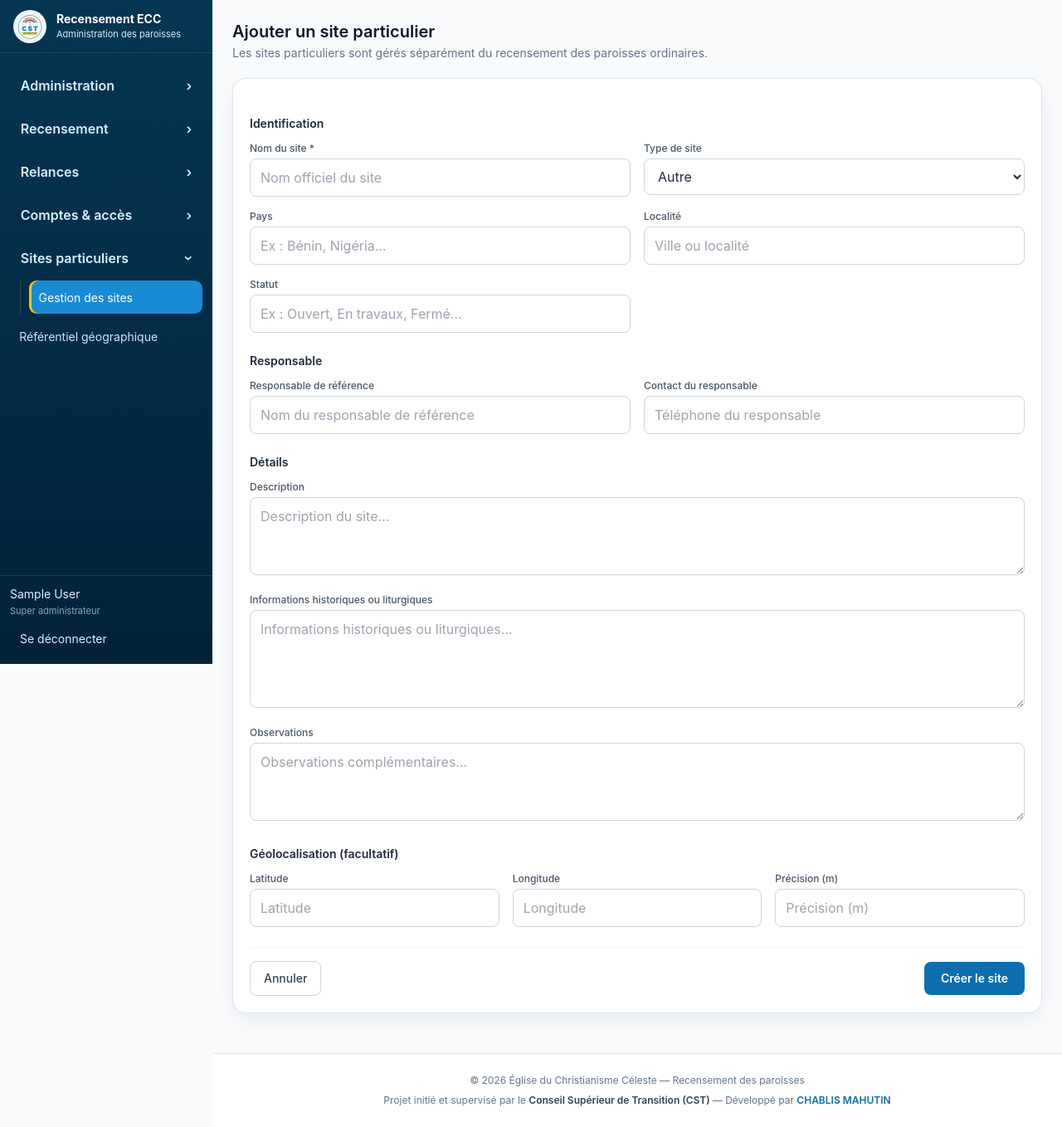
After one commit to cst-ecc/ecc2026, a Django app: page /sites-particuliers/ajouter/ in a window 1280 px wide. The commit adds this page. Shown: the whole page at 83% size. Run offline with Django 5.2, Linux system fonts and the light colour scheme; the visitor is signed in with stand-in values (Sample User, id 1); data comes from the database, SQL or seed files in the repository; data that the repository does not hold is empty; some libraries are stand-ins or nearby versions.

Commit message:
system de gestion de sites particuliers mis en place

```diff
--- a/recensement/context_processors.py
+++ b/recensement/context_processors.py
@@ -4,6 +4,7 @@ from .permissions import (
     districts_autorises,
     get_role,
     peut_creer_utilisateur,
+    peut_gerer_sites_particuliers,
     zones_autorisees,
 )
 
@@ -63,6 +64,8 @@ def role_context(request):
         # Système de relances de validation.
         "peut_voir_menu_relances": relances.peut_voir_menu_relances(user),
         "nb_relances_disponibles": relances.nb_actions_relance_disponibles(user),
+        # Sites particuliers.
+        "peut_gerer_sites_particuliers": peut_gerer_sites_particuliers(user),
         # Périmètre utilisateur pour l'affichage dans les templates.
         "user_scope": _build_user_scope(user, role),
     }
--- /dev/null
+++ b/recensement/forms/sites_particuliers_forms.py
@@ -0,0 +1,78 @@
+"""Formulaire dédié aux sites particuliers (CRUD séparé du recensement)."""
+
+from django import forms
+
+from ..models import SiteParticulier
+from .base import INPUT_CSS, SELECT_CSS
+
+
+class SiteParticulierForm(forms.ModelForm):
+
+    class Meta:
+        model = SiteParticulier
+        fields = [
+            "nom",
+            "type_site",
+            "pays",
+            "localite",
+            "description",
+            "responsable",
+            "contact_responsable",
+            "statut",
+            "observations",
+            "informations_historiques",
+            "latitude",
+            "longitude",
+            "precision_gps",
+        ]
+        widgets = {
+            "nom": forms.TextInput(attrs={
+                "class": INPUT_CSS,
+                "placeholder": "Nom officiel du site",
+            }),
+            "type_site": forms.Select(attrs={"class": SELECT_CSS}),
+            "pays": forms.TextInput(attrs={
+                "class": INPUT_CSS,
+                "placeholder": "Ex : Bénin, Nigéria…",
+            }),
+            "localite": forms.TextInput(attrs={
+                "class": INPUT_CSS,
+                "placeholder": "Ville ou localité",
+            }),
+            "description": forms.Textarea(attrs={
+                "class": INPUT_CSS, "rows": 3,
+                "placeholder": "Description du site…",
+            }),
+            "responsable": forms.TextInput(attrs={
+                "class": INPUT_CSS,
+                "placeholder": "Nom du responsable de référence",
+            }),
+            "contact_responsable": forms.TextInput(attrs={
+                "class": INPUT_CSS,
+                "placeholder": "Téléphone du responsable",
+            }),
+            "statut": forms.TextInput(attrs={
+                "class": INPUT_CSS,
+                "placeholder": "Ex : Ouvert, En travaux, Fermé…",
+            }),
+            "observations": forms.Textarea(attrs={
+                "class": INPUT_CSS, "rows": 3,
+                "placeholder": "Observations complémentaires…",
+            }),
+            "informations_historiques": forms.Textarea(attrs={
+                "class": INPUT_CSS, "rows": 4,
+                "placeholder": "Informations historiques ou liturgiques…",
+            }),
+            "latitude": forms.NumberInput(attrs={
+                "class": INPUT_CSS, "step": "0.0000001",
+                "placeholder": "Latitude",
+            }),
+            "longitude": forms.NumberInput(attrs={
+                "class": INPUT_CSS, "step": "0.0000001",
+                "placeholder": "Longitude",
+            }),
+            "precision_gps": forms.NumberInput(attrs={
+                "class": INPUT_CSS, "step": "0.01",
+                "placeholder": "Précision (m)",
+            }),
+        }
--- a/recensement/templates/recensement/includes/_sidebar_nav.html
+++ b/recensement/templates/recensement/includes/_sidebar_nav.html
@@ -34,5 +34,13 @@
   <div class="sidebar-submenu"><a href="{% url 'recensement:utilisateur_list' %}" class="sidebar-link {% if 'utilisateur' in url_name or 'affectation' in url_name %}is-active{% endif %}">Utilisateurs subordonnés</a></div>
 </details>
 {% endif %}
+{% if peut_gerer_sites_particuliers %}
+<details class="sidebar-group" {% if 'site_particulier' in url_name %}open{% endif %}>
+  <summary class="sidebar-summary"><span>Sites particuliers</span><span aria-hidden="true">›</span></summary>
+  <div class="sidebar-submenu">
+    <a href="{% url 'recensement:site_particulier_list' %}" class="sidebar-link {% if 'site_particulier' in url_name %}is-active{% endif %}">Gestion des sites</a>
+  </div>
+</details>
+{% endif %}
 {% if is_super_admin %}<a href="/admin/" target="_blank" rel="noopener" class="sidebar-link mt-2">Référentiel géographique</a>{% endif %}
 {% endwith %}
--- /dev/null
+++ b/recensement/templates/recensement/sites_particuliers_form.html
@@ -0,0 +1,116 @@
+{% extends "recensement/base.html" %}
+
+{% block title %}{% if is_edit %}Modifier {{ site.nom }}{% else %}Nouveau site particulier{% endif %}{% endblock %}
+
+{% block content %}
+<div class="mb-5">
+  <h1 class="text-xl font-semibold text-slate-900">
+    {% if is_edit %}Modifier le site : {{ site.nom }}{% else %}Ajouter un site particulier{% endif %}
+  </h1>
+  <p class="text-sm text-slate-500 mt-0.5">
+    Les sites particuliers sont gérés séparément du recensement des paroisses ordinaires.
+  </p>
+</div>
+
+<form method="post" class="app-card p-5 space-y-6">
+  {% csrf_token %}
+
+  {% if form.non_field_errors %}
+    <div class="rounded-lg bg-red-50 border border-red-200 px-4 py-3 text-sm text-red-700">
+      {% for error in form.non_field_errors %}
+        <p>{{ error }}</p>
+      {% endfor %}
+    </div>
+  {% endif %}
+
+  <fieldset>
+    <legend class="text-sm font-semibold text-slate-800 mb-3">Identification</legend>
+    <div class="grid md:grid-cols-2 gap-4">
+      <div>
+        <label for="id_nom" class="block text-xs font-medium text-slate-600 mb-1">Nom du site *</label>
+        {{ form.nom }}
+        {% if form.nom.errors %}<p class="text-xs text-red-600 mt-1">{{ form.nom.errors.0 }}</p>{% endif %}
+      </div>
+      <div>
+        <label for="id_type_site" class="block text-xs font-medium text-slate-600 mb-1">Type de site</label>
+        {{ form.type_site }}
+      </div>
+      <div>
+        <label for="id_pays" class="block text-xs font-medium text-slate-600 mb-1">Pays</label>
+        {{ form.pays }}
+      </div>
+      <div>
+        <label for="id_localite" class="block text-xs font-medium text-slate-600 mb-1">Localité</label>
+        {{ form.localite }}
+      </div>
+      <div>
+        <label for="id_statut" class="block text-xs font-medium text-slate-600 mb-1">Statut</label>
+        {{ form.statut }}
+      </div>
+    </div>
+  </fieldset>
+
+  <fieldset>
+    <legend class="text-sm font-semibold text-slate-800 mb-3">Responsable</legend>
+    <div class="grid md:grid-cols-2 gap-4">
+      <div>
+        <label for="id_responsable" class="block text-xs font-medium text-slate-600 mb-1">Responsable de référence</label>
+        {{ form.responsable }}
+      </div>
+      <div>
+        <label for="id_contact_responsable" class="block text-xs font-medium text-slate-600 mb-1">Contact du responsable</label>
+        {{ form.contact_responsable }}
+      </div>
+    </div>
+  </fieldset>
+
+  <fieldset>
+    <legend class="text-sm font-semibold text-slate-800 mb-3">Détails</legend>
+    <div class="space-y-4">
+      <div>
+        <label for="id_description" class="block text-xs font-medium text-slate-600 mb-1">Description</label>
+        {{ form.description }}
+      </div>
+      <div>
+        <label for="id_informations_historiques" class="block text-xs font-medium text-slate-600 mb-1">Informations historiques ou liturgiques</label>
+        {{ form.informations_historiques }}
+      </div>
+      <div>
+        <label for="id_observations" class="block text-xs font-medium text-slate-600 mb-1">Observations</label>
+        {{ form.observations }}
+      </div>
+    </div>
+  </fieldset>
+
+  <fieldset>
+    <legend class="text-sm font-semibold text-slate-800 mb-3">Géolocalisation (facultatif)</legend>
+    <div class="grid md:grid-cols-3 gap-4">
+      <div>
+        <label for="id_latitude" class="block text-xs font-medium text-slate-600 mb-1">Latitude</label>
+        {{ form.latitude }}
+        {% if form.latitude.errors %}<p class="text-xs text-red-600 mt-1">{{ form.latitude.errors.0 }}</p>{% endif %}
+      </div>
+      <div>
+        <label for="id_longitude" class="block text-xs font-medium text-slate-600 mb-1">Longitude</label>
+        {{ form.longitude }}
+        {% if form.longitude.errors %}<p class="text-xs text-red-600 mt-1">{{ form.longitude.errors.0 }}</p>{% endif %}
+      </div>
+      <div>
+        <label for="id_precision_gps" class="block text-xs font-medium text-slate-600 mb-1">Précision (m)</label>
+        {{ form.precision_gps }}
+      </div>
+    </div>
+  </fieldset>
+
+  <div class="flex items-center justify-between gap-2 flex-wrap pt-4 border-t border-slate-100">
+    <a href="{% if is_edit %}{% url 'recensement:site_particulier_detail' site.pk %}{% else %}{% url 'recensement:site_particulier_list' %}{% endif %}"
+       class="border border-slate-300 bg-white hover:bg-slate-50 text-slate-700 text-sm font-medium rounded-lg px-4 py-2.5">
+      Annuler
+    </a>
+    <button type="submit"
+            class="bg-brand-600 hover:bg-brand-700 text-white text-sm font-semibold rounded-lg px-5 py-2.5">
+      {% if is_edit %}Enregistrer les modifications{% else %}Créer le site{% endif %}
+    </button>
+  </div>
+</form>
+{% endblock %}
--- a/recensement/urls.py
+++ b/recensement/urls.py
@@ -61,4 +61,10 @@ urlpatterns = [
         views.relance_intervention_super_admin,
         name="relance_intervention_super_admin",
     ),
+
+    # Sites particuliers (gestion séparée du recensement ordinaire)
+    path("sites-particuliers/", views.site_particulier_list, name="site_particulier_list"),
+    path("sites-particuliers/ajouter/", views.site_particulier_create, name="site_particulier_create"),
+    path("sites-particuliers/<int:pk>/", views.site_particulier_detail, name="site_particulier_detail"),
+    path("sites-particuliers/<int:pk>/modifier/", views.site_particulier_update, name="site_particulier_update"),
 ]
--- /dev/null
+++ b/recensement/views/sites_particuliers_views.py
@@ -0,0 +1,92 @@
+"""Vues de gestion des sites particuliers (CRUD séparé du recensement)."""
+
+from django.contrib import messages
+from django.contrib.auth.decorators import login_required
+from django.core.exceptions import PermissionDenied
+from django.shortcuts import get_object_or_404, redirect, render
+from django.views.decorators.http import require_GET, require_http_methods
+
+from ..forms.sites_particuliers_forms import SiteParticulierForm
+from ..models import SiteParticulier
+from ..permissions import peut_gerer_sites_particuliers
+
+
+def _exiger_acces_sites_particuliers(user):
+    if not peut_gerer_sites_particuliers(user):
+        raise PermissionDenied(
+            "L'accès aux sites particuliers est réservé au super administrateur."
+        )
+
+
+@login_required
+@require_GET
+def site_particulier_list(request):
+    _exiger_acces_sites_particuliers(request.user)
+    sites = SiteParticulier.objects.all()
+    return render(
+        request,
+        "recensement/sites_particuliers_list.html",
+        {"sites": sites, "total": sites.count()},
+    )
+
+
+@login_required
+@require_GET
+def site_particulier_detail(request, pk):
+    _exiger_acces_sites_particuliers(request.user)
+    site = get_object_or_404(SiteParticulier, pk=pk)
+    return render(
+        request,
+        "recensement/sites_particuliers_detail.html",
+        {"site": site},
+    )
+
+
+@login_required
+@require_http_methods(["GET", "POST"])
+def site_particulier_create(request):
+    _exiger_acces_sites_particuliers(request.user)
+    if request.method == "POST":
+        form = SiteParticulierForm(request.POST)
+        if form.is_valid():
+            site = form.save(commit=False)
+            site.cree_par = request.user
+            site.modifie_par = request.user
+            site.save()
+            messages.success(
+                request,
+                f"Le site « {site.nom} » a été créé.",
+            )
+            return redirect("recensement:site_particulier_detail", pk=site.pk)
+    else:
+        form = SiteParticulierForm()
+    return render(
+        request,
+        "recensement/sites_particuliers_form.html",
+        {"form": form, "is_edit": False},
+    )
+
+
+@login_required
+@require_http_methods(["GET", "POST"])
+def site_particulier_update(request, pk):
+    _exiger_acces_sites_particuliers(request.user)
+    site = get_object_or_404(SiteParticulier, pk=pk)
+    if request.method == "POST":
+        form = SiteParticulierForm(request.POST, instance=site)
+        if form.is_valid():
+            site = form.save(commit=False)
+            site.modifie_par = request.user
+            site.save()
+            messages.success(
+                request,
+                f"Le site « {site.nom} » a été mis à jour.",
+            )
+            return redirect("recensement:site_particulier_detail", pk=site.pk)
+    else:
+        form = SiteParticulierForm(instance=site)
+    return render(
+        request,
+        "recensement/sites_particuliers_form.html",
+        {"form": form, "site": site, "is_edit": True},
+    )
```
Also changed, not shown: recensement/forms/fiche_forms.py (+11 -5 lines), recensement/models.py (+89 -11 lines), recensement/permissions.py (+10 -0 lines), recensement/templates/recensement/sites_particuliers_detail.html (added, +88 -0 lines), recensement/templates/recensement/sites_particuliers_list.html (added, +61 -0 lines), recensement/views/__init__.py (+13 -0 lines), recensement/views/ajax_views.py (+25 -7 lines), recensement/migrations/0019_sites_particuliers.py (added), recensement/migrations/0020_cleanup_siteparticulier.py (added).
